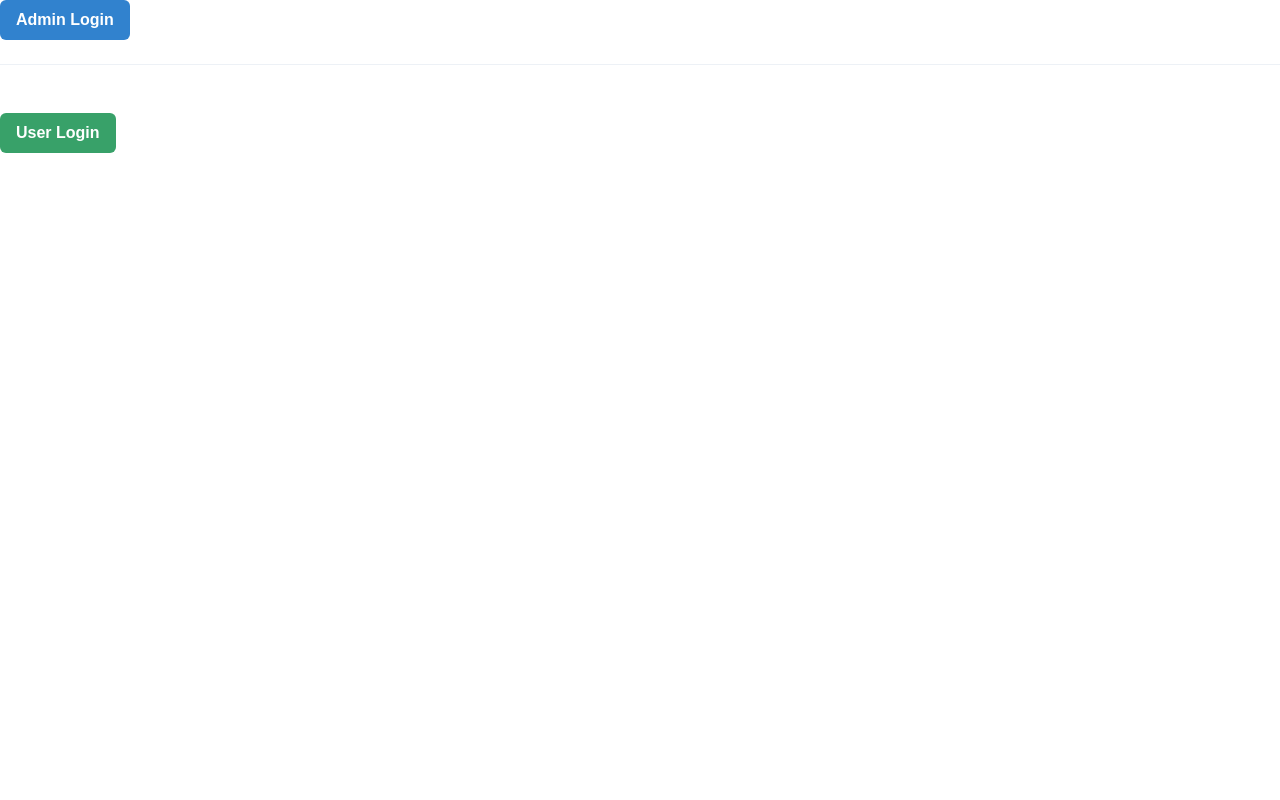
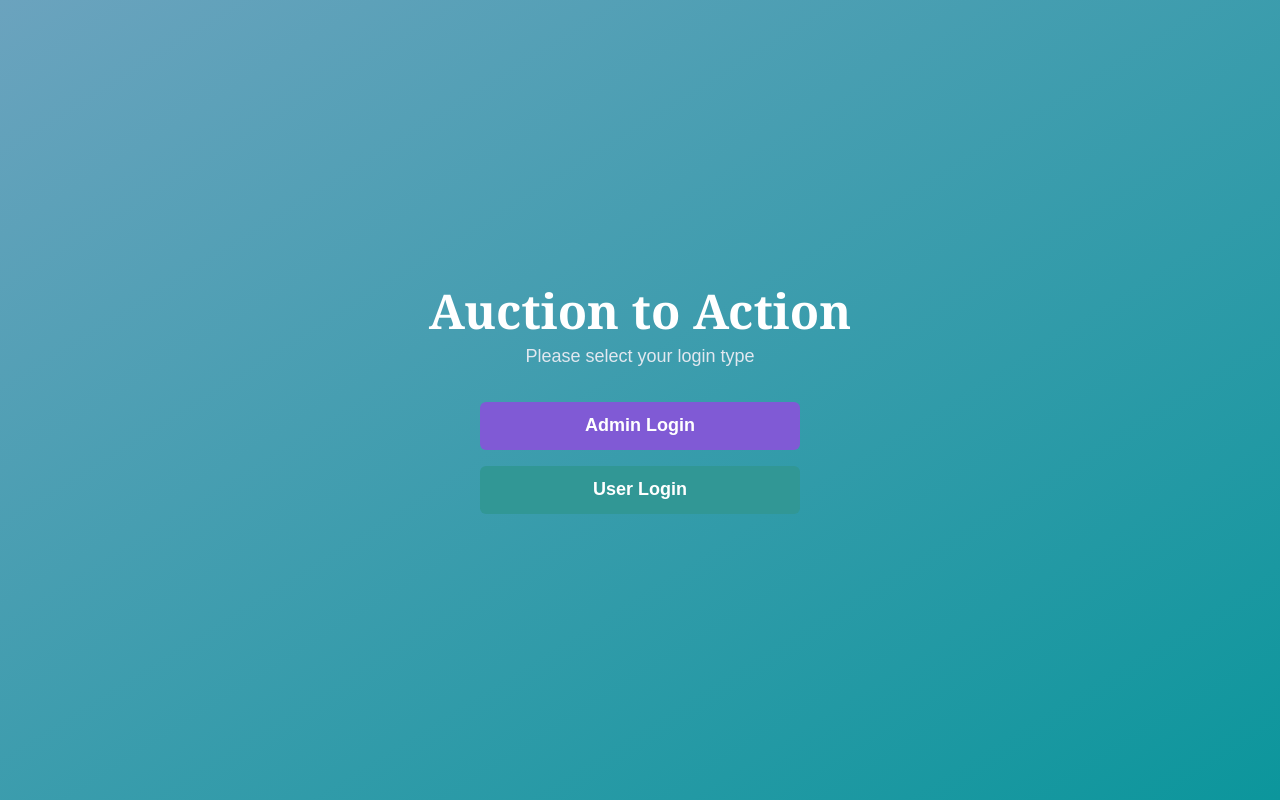
Before and after one commit to ashvant-sunish/auction-to-action, a React (Vite) app in the folder auction-to-action/: page / in a window 1280 px wide. Built offline with nearby package versions, Linux system fonts and the light colour scheme.

Commit message:
feat(auth): add placeholder for user login page
- Creates a blank placeholder component for the user login page.
- Establishes the file structure for the user authentication flow.

```diff
--- a/auction-to-action/src/Pages/Login.jsx
+++ b/auction-to-action/src/Pages/Login.jsx
@@ -1,23 +1,46 @@
-import { Box, Button, Divider } from '@chakra-ui/react'
-import React from 'react'
-import { useNavigate } from 'react-router-dom';
+import React from "react";
+import { Box, Button, VStack, Heading, Text } from "@chakra-ui/react";
+import { useNavigate } from "react-router-dom";
 
 function Login() {
   const navigate = useNavigate();
 
   return (
-    <Box className="login-container">
-      <Button colorScheme='blue' onClick={() => navigate('/admindashboard')}>
-        Admin Login
-      </Button>
-      <br /><br />
-      <Divider orientation='horizontal' />
-      <br /><br />
-      <Button colorScheme='green' onClick={() => navigate('/userdashboard')}>
-        User Login
-      </Button>
+    <Box
+      minH="100vh"
+      display="flex"
+      alignItems="center"
+      justifyContent="center"
+      bgGradient="linear(to-br, #6BA3BE, #0C969C)"
+    >
+      <VStack spacing={8}>
+        <Box textAlign="center">
+          <Heading color="white" size="2xl">
+            Auction to Action
+          </Heading>
+          <Text color="gray.200" fontSize="lg" mt={2}>
+            Please select your login type
+          </Text>
+        </Box>
+        <VStack spacing={4} align="stretch" w="xs">
+          <Button
+            colorScheme="purple"
+            size="lg"
+            onClick={() => navigate("/admin-login")}
+          >
+            Admin Login
+          </Button>
+          <Button
+            colorScheme="teal"
+            size="lg"
+            onClick={() => navigate("/user-login")}
+          >
+            User Login
+          </Button>
+        </VStack>
+      </VStack>
     </Box>
-  )
+  );
 }
 
-export default Login
+export default Login;
```
